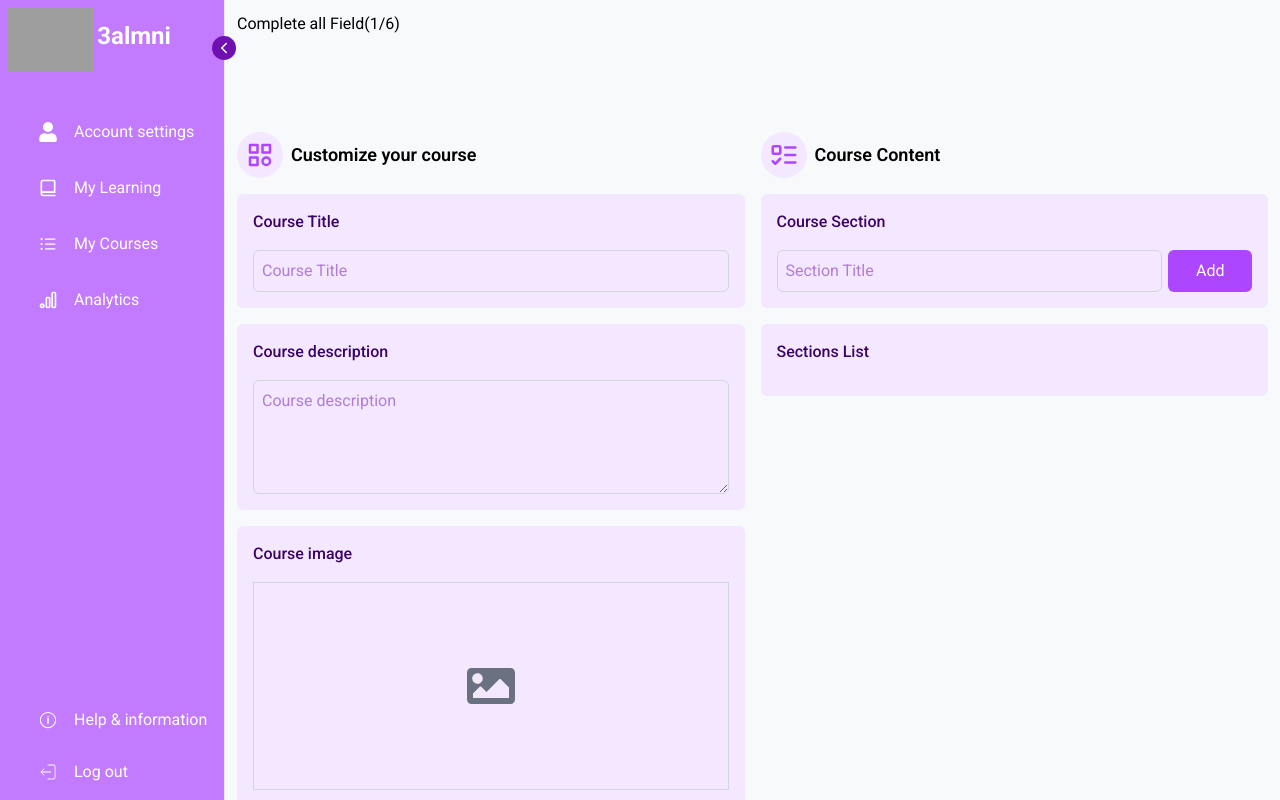
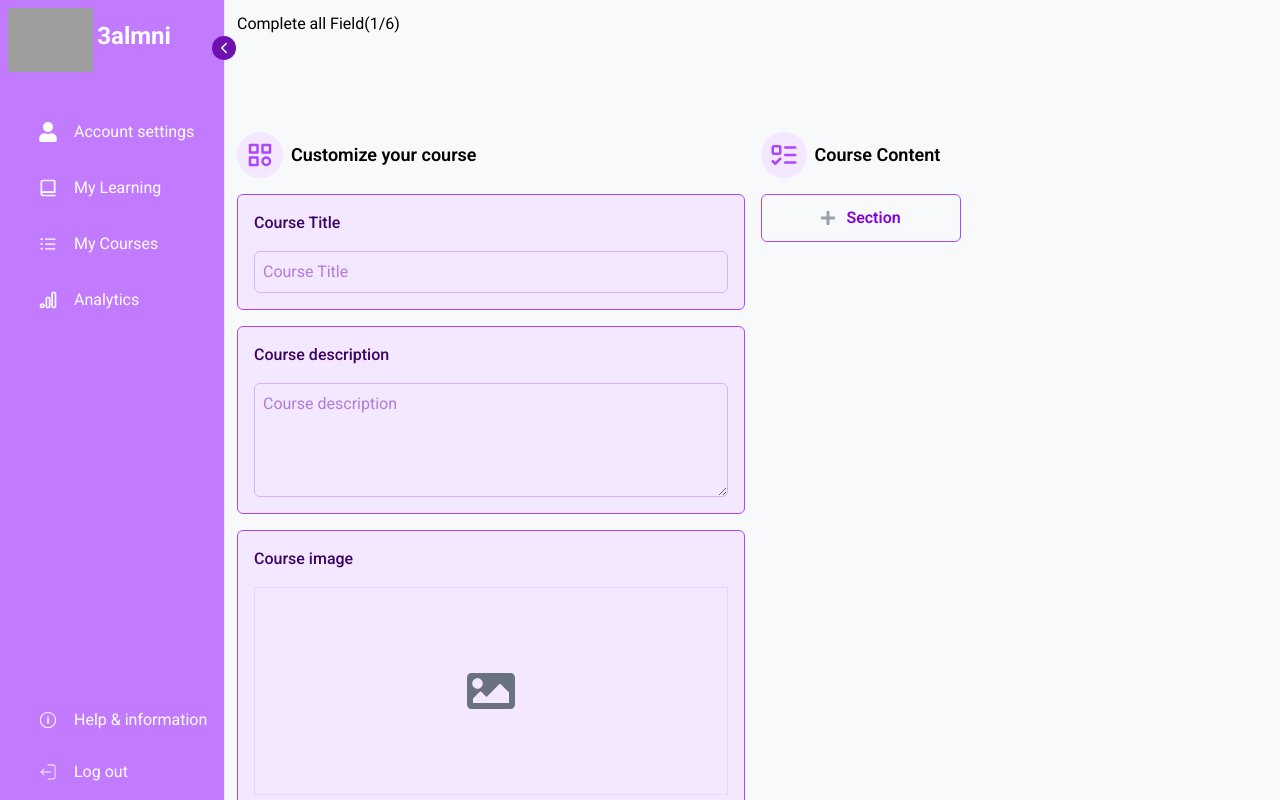
Before and after one commit to azdinserhani/PFE-2025, a React (Vite) app in the folder frent-end/: page /instructor/create-course in a window 1280 px wide. Built offline with nearby package versions, Linux system fonts and the light colour scheme; grey boxes are pictures that could not be loaded.

Commit message:
Add section management functionality with AddSectionForm and SectionItem components

```diff
--- /dev/null
+++ b/frent-end/src/pages/InstroctorDashbaord/AddSectionForm.jsx
@@ -0,0 +1,62 @@
+import { useState } from "react";
+import { IoMdClose } from "react-icons/io";
+
+const AddSectionForm = ({ setSectionFormOpen, setSections, sections }) => {
+  const [sectionTitle, setSectionTitle] = useState("");
+  // const [sectionTitle, setSectionTitle] = useState("");
+  const handleInputChange = (e) => {
+    if (e.target.value.length <= 80) {
+      setSectionTitle(e.target.value);
+    }
+  };
+
+  const handleAddSection = () => {
+    if (sectionTitle.trim()) {
+      setSections([...sections, sectionTitle]);
+      setSectionTitle("");
+    }
+  };
+  return (
+    <div className="w-full h-[180px] flex flex-col gap-4 bg-white p-4 rounded-md border border-purple-500 relative">
+      <IoMdClose
+        onClick={() => setSectionFormOpen(false)}
+        className="bg-purple-200 h-5 w-5 text-purple-900 cursor-pointer"
+      />
+      <div className="flex items-center gap-2 w-full">
+        <span className="w-[120px] font-semibold text-purple-900">
+          New Section:
+        </span>
+        <div className="w-full flex items-center gap-2">
+          <input
+            type="text"
+            placeholder="Enter a title for this section"
+            className="border border-purple-300 rounded-md p-2 focus:outline-none focus:ring-2 focus:ring-purple-500 text-purple-800 w-full"
+            value={sectionTitle}
+            onChange={handleInputChange}
+          />
+          <span className="text-purple-700 font-medium">
+            {80 - sectionTitle.length}
+          </span>
+        </div>
+      </div>
+      <div className="flex absolute bottom-4 right-4 items-center gap-4">
+        <span
+          onClick={() => setSectionFormOpen(false)}
+          className=" text-purple-700 cursor-pointer "
+        >
+          Cancel
+        </span>
+        <button
+          onClick={() => {
+            handleAddSection();
+          }}
+          className="p-4 w-[200px] h-12 flex justify-center items-center rounded-md gap-2.5 text-white bg-purple-700 font-semibold cursor-pointer hover:bg-purple-500 transition duration-300 ease-in-out "
+        >
+          Add Section
+        </button>
+      </div>
+    </div>
+  );
+};
+
+export default AddSectionForm;
--- a/frent-end/src/pages/InstroctorDashbaord/CreateCourse.jsx
+++ b/frent-end/src/pages/InstroctorDashbaord/CreateCourse.jsx
@@ -4,25 +4,21 @@ import InputField from "../../components/Auth/InputField";
 import { FaUserAlt } from "react-icons/fa";
 import { LuListTodo } from "react-icons/lu";
 import { FaImage } from "react-icons/fa";
-
+import { FaPlus } from "react-icons/fa";
+import AddSectionForm from "./AddSectionForm";
+import SectionItem from "./SectionItem";
 const CreateCourse = () => {
   const [img, setImg] = useState(null);
   const [fileName, setFileName] = useState("");
   const [sections, setSections] = useState([]);
-    const [sectionTitle, setSectionTitle] = useState("");
+
+  const [sectionFormOpen, setSectionFormOpen] = useState(false);
 
   const handleFileChange = (event) => {
     const file = event.target.files[0];
     if (file) {
       setFileName(file.name);
       setImg(URL.createObjectURL(file));
-        }
-    };
-
-    const handleAddSection = () => {
-        if (sectionTitle.trim()) {
-            setSections([...sections, sectionTitle]);
-            setSectionTitle("");
     }
   };
 
@@ -37,7 +33,7 @@ const CreateCourse = () => {
             </div>
             <h2 className="text-lg font-semibold">Customize your course</h2>
           </div>
-                    <div className="flex flex-col gap-4 bg-purple-100 p-4 rounded-md">
+          <div className="flex flex-col gap-4 bg-purple-100 p-4 rounded-md border border-purple-500">
             <h2 className="text-md font-medium text-purple-950">
               Course Title
             </h2>
@@ -45,10 +41,10 @@ const CreateCourse = () => {
               type="text"
               placeholder="Course Title"
               id={"title"}
-                            className="border border-gray-300 rounded-md p-2 focus:outline-none focus:ring-2 focus:ring-purple-500 text-purple-800"
+              className="border border-purple-300 rounded-md p-2 focus:outline-none focus:ring-2 focus:ring-purple-500 text-purple-800"
             />
           </div>
-                    <div className="flex flex-col gap-4 bg-purple-100 p-4 rounded-md">
+          <div className="flex flex-col gap-4 bg-purple-100 p-4 rounded-md border border-purple-500">
             <h2 className="text-md font-medium text-purple-950">
               Course description
             </h2>
@@ -57,10 +53,10 @@ const CreateCourse = () => {
               type="text"
               placeholder="Course description"
               id={"title"}
-                            className="border border-gray-300 rounded-md p-2 focus:outline-none focus:ring-2 focus:ring-purple-500 text-purple-800"
+              className="border border-purple-300 rounded-md p-2 focus:outline-none focus:ring-2 focus:ring-purple-500 text-purple-800 "
             />
           </div>
-                    <div className="flex flex-col gap-4 bg-purple-100 p-4 rounded-md">
+          <div className="flex flex-col gap-4 bg-purple-100 p-4 rounded-md border border-purple-500">
             <h2 className="text-md font-medium text-purple-950">
               Course image
             </h2>
@@ -74,7 +70,7 @@ const CreateCourse = () => {
             />
             <label
               htmlFor="image"
-                            className="w-full h-52   flex justify-center items-center cursor-pointer overflow-hidden border-gray-300 border"
+              className="w-full h-52   flex justify-center items-center cursor-pointer overflow-hidden border-purple-200 border"
             >
               {img ? (
                 <img
@@ -87,7 +83,7 @@ const CreateCourse = () => {
               )}
             </label>
           </div>
-                    <div className="flex flex-col gap-4 bg-purple-100 p-4 rounded-md">
+          <div className="flex flex-col gap-4 bg-purple-100 p-4 rounded-md border border-purple-500">
             <h2 className="text-md font-medium text-purple-950">
               Course Price
             </h2>
@@ -95,7 +91,7 @@ const CreateCourse = () => {
               type="number"
               placeholder="Course description"
               id={"title"}
-                            className="border border-gray-300 rounded-md p-2 focus:outline-none focus:ring-2 focus:ring-purple-500 text-purple-800"
+              className="border border-purple-300 rounded-md p-2 focus:outline-none focus:ring-2 focus:ring-purple-500 text-purple-800"
             />
           </div>
         </div>
@@ -107,41 +103,26 @@ const CreateCourse = () => {
             </div>
             <h2 className="text-lg font-semibold">Course Content</h2>
           </div>
-                    <div className="flex flex-col gap-4 bg-purple-100 p-4 rounded-md">
-                        <h2 className="text-md font-medium text-purple-950">
-                            Course Section
-                        </h2>
-                        <div className="flex gap-1.5">
-                            <input
-                                type="text"
-                                placeholder="Section Title"
-                                value={sectionTitle}
-                                onChange={(e) => setSectionTitle(e.target.value)}
-                                className="border border-gray-300 rounded-md p-2 focus:outline-none focus:ring-2 focus:ring-purple-500 text-purple-800 w-full"
+          {sections.map((section, index) => {
+              return <SectionItem section={ section } index={ index} />;
+          })}
+
+          {!sectionFormOpen && (
+            <button
+              onClick={() => setSectionFormOpen(!sectionFormOpen)}
+              className="p-4 w-[200px] h-12 flex justify-center items-center rounded-md gap-2.5 text-purple-700 font-semibold cursor-pointer border border-purple-500 hover:bg-purple-200 transition duration-300 ease-in-out"
+            >
+              <FaPlus className="text-gray-400" /> Section{" "}
+            </button>
+          )}
+
+          {sectionFormOpen && (
+            <AddSectionForm
+              setSectionFormOpen={setSectionFormOpen}
+              setSections={setSections}
+              sections={sections}
             />
-                            <button
-                                onClick={handleAddSection}
-                                className="w-[100px] bg-purple-500 text-white rounded-md p-2 hover:bg-purple-600 transition-all cursor-pointer"
-                            >
-                                Add
-                            </button>
-                        </div>
-                    </div>
-                    <div className="flex flex-col gap-4 bg-purple-100 p-4 rounded-md">
-                        <h2 className="text-md font-medium text-purple-950">
-                            Sections List
-                        </h2>
-                        <div className="flex flex-col gap-2">
-                            {sections.map((section, index) => (
-                                <div
-                                    key={index}
-                                    className="border border-gray-300 rounded-md p-2 text-purple-800"
-                                >
-                                    {section}
-                                </div>
-                            ))}
-                        </div>
-                    </div>
+          )}
         </div>
       </div>
     </div>
--- /dev/null
+++ b/frent-end/src/pages/InstroctorDashbaord/CurriculumItemForm.jsx
@@ -0,0 +1,24 @@
+import React from "react";
+import { FaPlus } from "react-icons/fa";
+import { IoMdClose } from "react-icons/io";
+const CurriculumItemForm = ({ setCurriculumItemFormOpen }) => {
+  return (
+    <div className="w-fit  flex items-center">
+      <div className="flex gap-4 bg-white p-4 py-1.5 rounded-md border border-gray-500 border-dashed">
+        <div className="flex items-center gap-2 text-purple-700 font-semibold cursor-pointer hover:bg-purple-100 p-2 rounded-md h-8">
+          <FaPlus className="text-purple-400" /> Lecture
+        </div>
+
+        <div className="flex items-center gap-2 text-purple-700 font-semibold cursor-pointer hover:bg-purple-100 p-2 rounded-md h-8">
+          <FaPlus className="text-purple-400" /> Quiz
+        </div>
+
+      </div>  <IoMdClose
+          onClick={() => setCurriculumItemFormOpen(false)}
+          className=" cursor-pointer m-2"
+        />
+    </div>
+  );
+};
+
+export default CurriculumItemForm;
--- /dev/null
+++ b/frent-end/src/pages/InstroctorDashbaord/SectionItem.jsx
@@ -0,0 +1,37 @@
+import { useState } from "react";
+import { CiEdit } from "react-icons/ci";
+import { FaPlus } from "react-icons/fa";
+import { MdOutlineDeleteOutline } from "react-icons/md";
+import CurriculumItemForm from "./CurriculumItemForm";
+const SectionItem = ({ section, index }) => {
+  const [curriculumItemFormOpen, setCurriculumItemFormOpen] = useState(false);
+  return (
+    <div className="flex flex-col gap-4 bg-gray-100 px-4 py-2 rounded-md border border-gray-500">
+      <div className="flex items-center justify-between">
+        <h2 className="text-md font-medium text-purple-950">
+          <span className="font-semibold mr-2">Section {index + 1}:</span>
+          {section}
+        </h2>
+        <div className="flex items-center gap-2">
+          <CiEdit className="text-gray-500 cursor-pointer" />
+          <MdOutlineDeleteOutline className="text-gray-500 cursor-pointer" />
+        </div>
+      </div>
+      {curriculumItemFormOpen && (
+        <CurriculumItemForm
+          setCurriculumItemFormOpen={setCurriculumItemFormOpen}
+        />
+      )}
+      {!curriculumItemFormOpen && (
+        <button
+          onClick={() => setCurriculumItemFormOpen(!curriculumItemFormOpen)}
+          className="p-4 w-[200px] h-12 flex justify-center items-center rounded-md gap-2.5 text-purple-700 font-semibold cursor-pointer border border-purple-500 hover:bg-purple-200 transition duration-300 ease-in-out"
+        >
+          <FaPlus className="text-gray-400" /> Curriculum item{" "}
+        </button>
+      )}
+    </div>
+  );
+};
+
+export default SectionItem;
```
Also changed, not shown: frent-end/src/pages/InstroctorDashbaord/LectureForm.jsx (added). Lines whose indentation alone changed are shown as unchanged.
